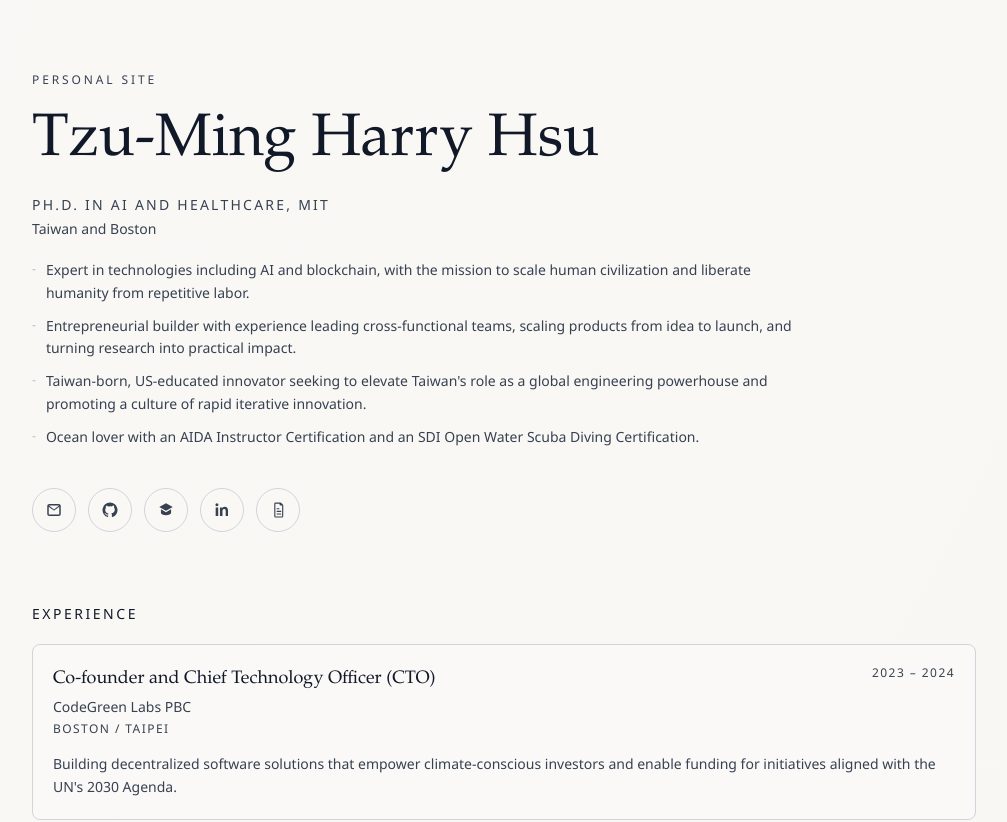
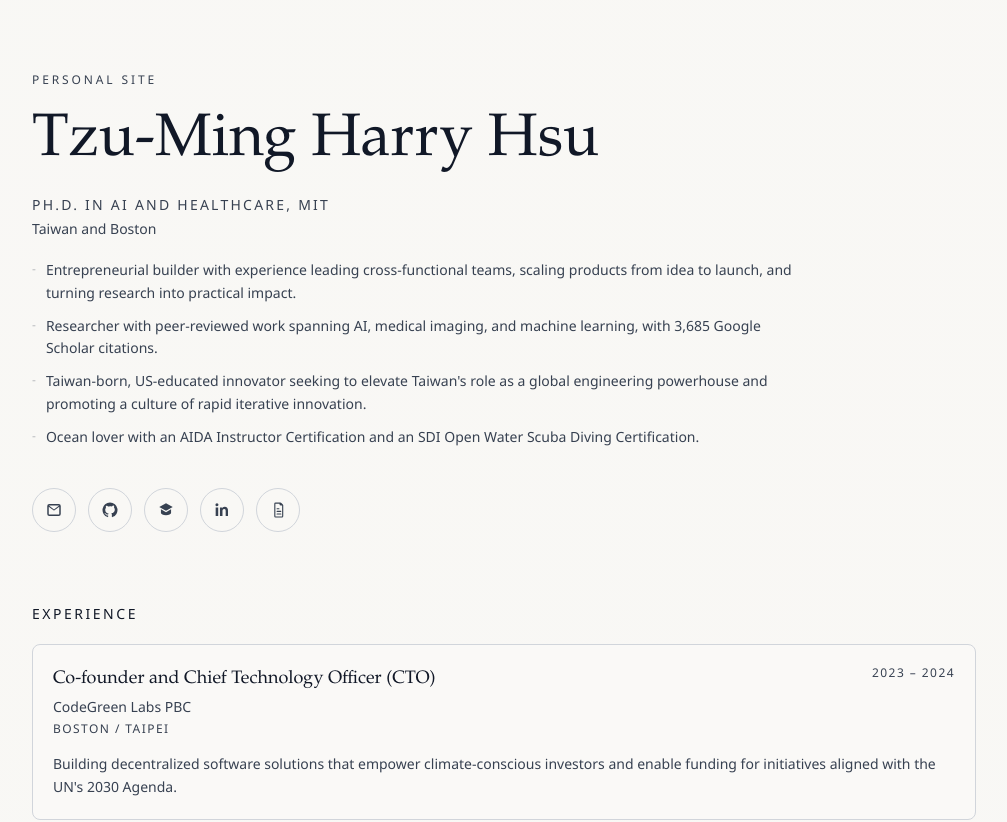
Before and after one commit to stmharry/stmharry.github.io, a React (Vite) app: page / in a window 1280 px wide. Shown: the top 822 px of the page, without its empty margins (136-1143 px from the left). Built offline with nearby package versions, Linux system fonts and the light colour scheme.

Commit message:
✨ feat(cv): sync profile citation bullet and refresh resume PDF

```diff
--- a/src/data/cv/content.ts
+++ b/src/data/cv/content.ts
@@ -8,8 +8,8 @@ export const cvContent: CvContent = {
     headline: "Ph.D. in AI and Healthcare, MIT",
     location: "Taiwan and Boston",
     summaryBullets: [
-      "Expert in technologies including AI and blockchain, with the mission to scale human civilization and liberate humanity from repetitive labor.",
       "Entrepreneurial builder with experience leading cross-functional teams, scaling products from idea to launch, and turning research into practical impact.",
+      "Researcher with peer-reviewed work spanning AI, medical imaging, and machine learning, with 3,685 Google Scholar citations.",
       "Taiwan-born, US-educated innovator seeking to elevate Taiwan's role as a global engineering powerhouse and promoting a culture of rapid iterative innovation.",
       "Ocean lover with an AIDA Instructor Certification and an SDI Open Water Scuba Diving Certification.",
     ],
```
Also changed, not shown: .agents/skills/google-scholar-cv-sync/SKILL.md, 2 other files (tests, documents, lock files or other folders).
